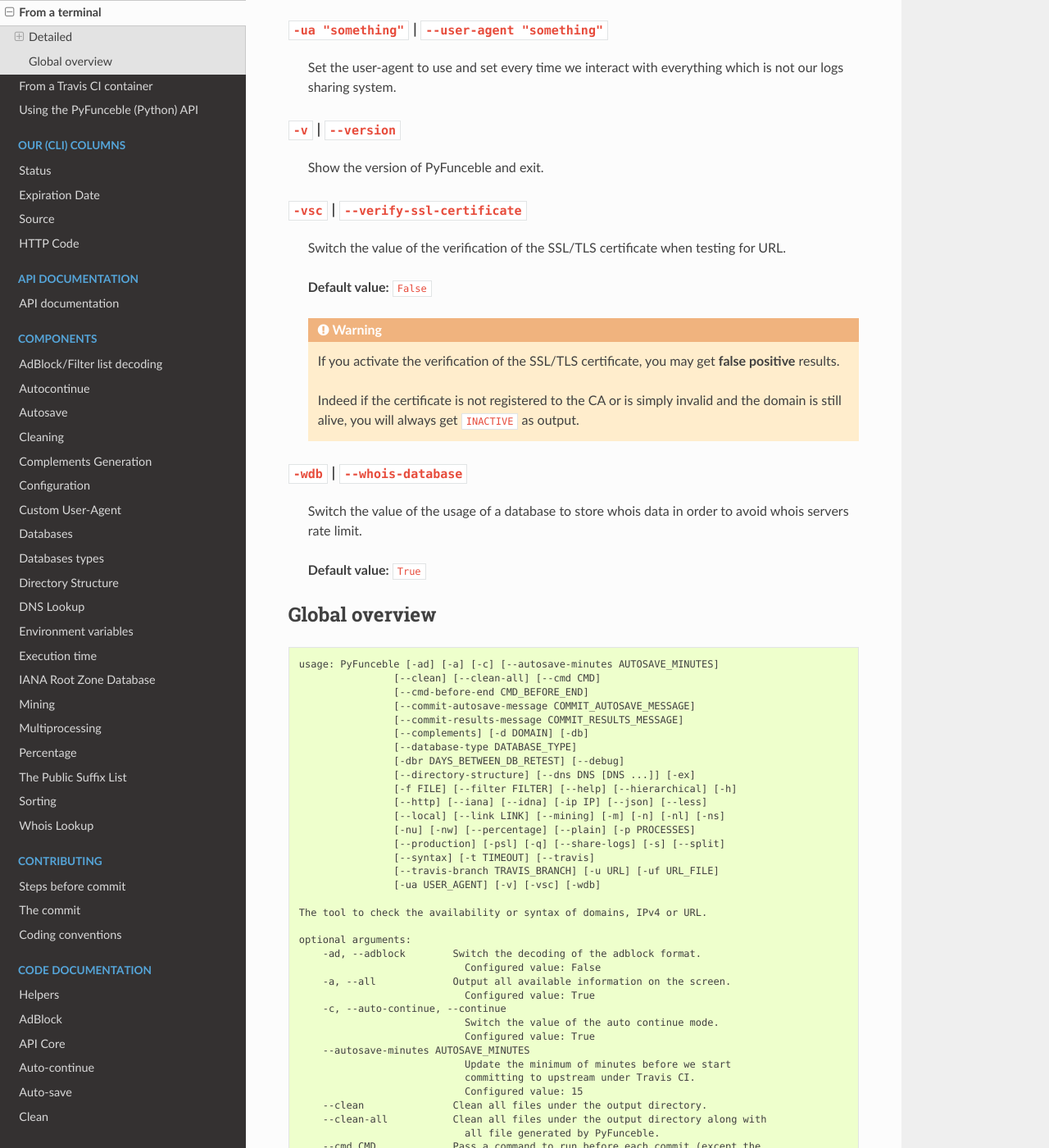
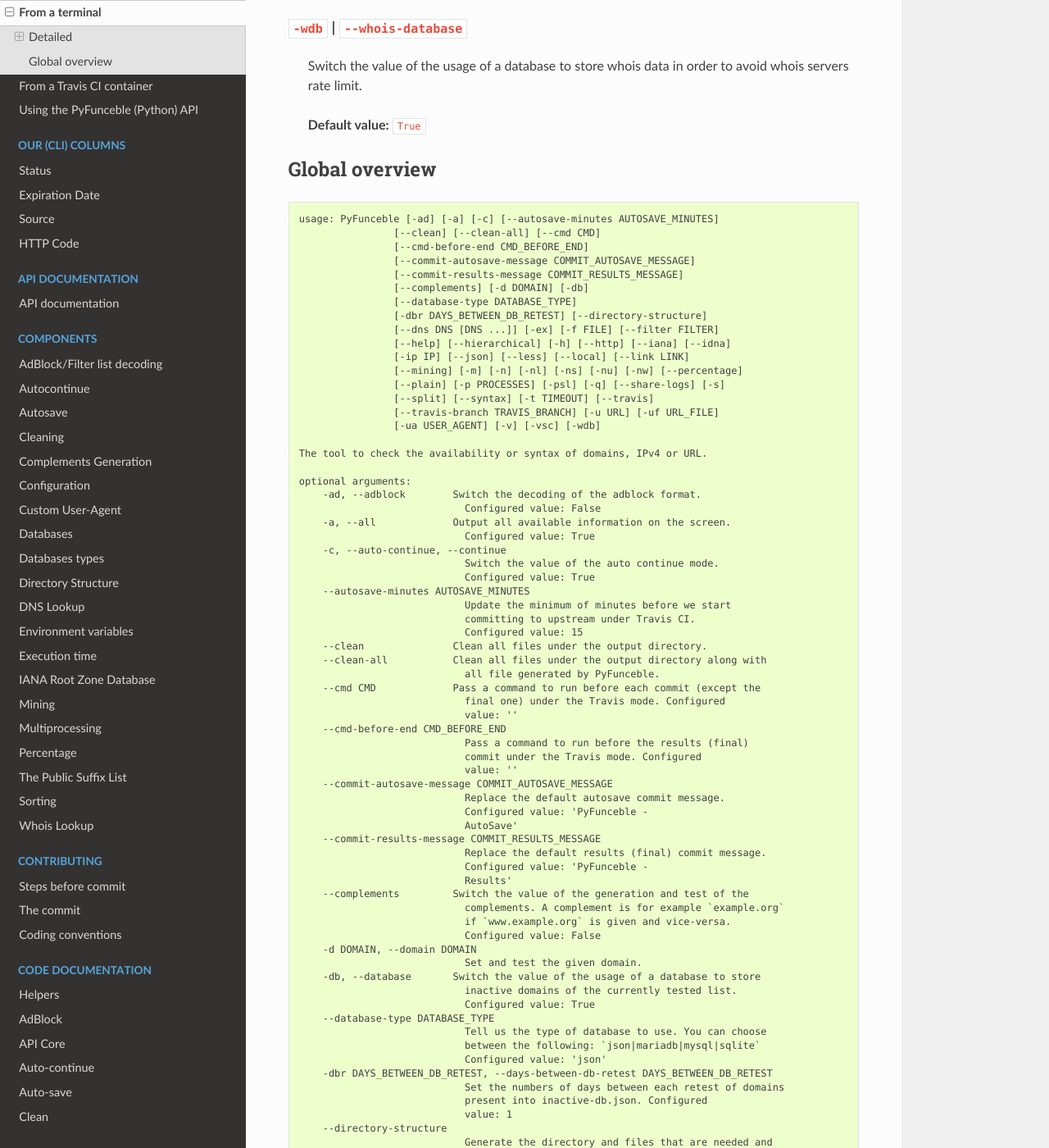
Before and after one commit to PyFunceble/rst-docs, a Sphinx documentation site: the page built from docs/usage/from-a-terminal.rst, in a window 1280 px wide and 1400 px high, scrolled down 13170 px. Shown: the whole window at 82% size. Built offline with Sphinx 7.4.7 and the Read the Docs theme 2.0.0, drawn with Linux system fonts in a browser that asks for light colours; pages that are not in the unit, such as notebooks, are missing from menus; some of the changed text lies outside the part shown.

Commit message:
Update docs

```diff
--- a/docs/usage/from-a-terminal.rst
+++ b/docs/usage/from-a-terminal.rst
@@ -184,18 +184,6 @@
 .. note::
     This argument is only used if :code:`-db` or :code:`inactive_database : true` (under :code:`.PyFunceble.yaml`) are activated.
 
-
-:code:`--debug`
-^^^^^^^^^^^^^^^
-
-    Switch the value of the debug mode.
-
-    **Default value:** :code:`False`
-
-This argument activates the debug mode. Under the debug mode, everything caught by the whois subsystem is saved.
-
-.. warning::
-    Do not use this argument unless you have been told to.
 
 :code:`--directory-structure`
 ^^^^^^^^^^^^^^^^^^^^^^^^^^^^^
@@ -449,14 +437,6 @@
 .. warning::
     Think about your CPU before increasing this.
 
-:code:`--production`
-^^^^^^^^^^^^^^^^^^^^
-
-    Prepare the repository for production.
-
-.. warning::
-    Do not use this argument unless you have been told to, you prepare a Pull Request or you want to distribute your modified version of PyFunceble.
-
 :code:`-psl` | :code:`--public-suffix`
 ^^^^^^^^^^^^^^^^^^^^^^^^^^^^^^^^^^^^^^
 
@@ -589,14 +569,13 @@
                     [--commit-results-message COMMIT_RESULTS_MESSAGE]
                     [--complements] [-d DOMAIN] [-db]
                     [--database-type DATABASE_TYPE]
-                    [-dbr DAYS_BETWEEN_DB_RETEST] [--debug]
-                    [--directory-structure] [--dns DNS [DNS ...]] [-ex]
-                    [-f FILE] [--filter FILTER] [--help] [--hierarchical] [-h]
-                    [--http] [--iana] [--idna] [-ip IP] [--json] [--less]
-                    [--local] [--link LINK] [--mining] [-m] [-n] [-nl] [-ns]
-                    [-nu] [-nw] [--percentage] [--plain] [-p PROCESSES]
-                    [--production] [-psl] [-q] [--share-logs] [-s] [--split]
-                    [--syntax] [-t TIMEOUT] [--travis]
+                    [-dbr DAYS_BETWEEN_DB_RETEST] [--directory-structure]
+                    [--dns DNS [DNS ...]] [-ex] [-f FILE] [--filter FILTER]
+                    [--help] [--hierarchical] [-h] [--http] [--iana] [--idna]
+                    [-ip IP] [--json] [--less] [--local] [--link LINK]
+                    [--mining] [-m] [-n] [-nl] [-ns] [-nu] [-nw] [--percentage]
+                    [--plain] [-p PROCESSES] [-psl] [-q] [--share-logs] [-s]
+                    [--split] [--syntax] [-t TIMEOUT] [--travis]
                     [--travis-branch TRAVIS_BRANCH] [-u URL] [-uf URL_FILE]
                     [-ua USER_AGENT] [-v] [-vsc] [-wdb]
 
@@ -649,8 +628,6 @@
                                 Set the numbers of days between each retest of domains
                                 present into inactive-db.json. Configured
                                 value: 1
-        --debug               Switch the value of the debug mode.
-                                Configured value: False
         --directory-structure
                                 Generate the directory and files that are needed and
                                 which does not exist in the current directory.
@@ -708,7 +685,6 @@
                                 Set the number of simultaneous processes to use while
                                 using multiple processes. Configured value:
                                 25
-        --production          Prepare the repository for production.
         -psl, --public-suffix
                                 Update/Generate `public-suffix.json`.
         -q, --quiet           Run the script in quiet mode. Configured
```
